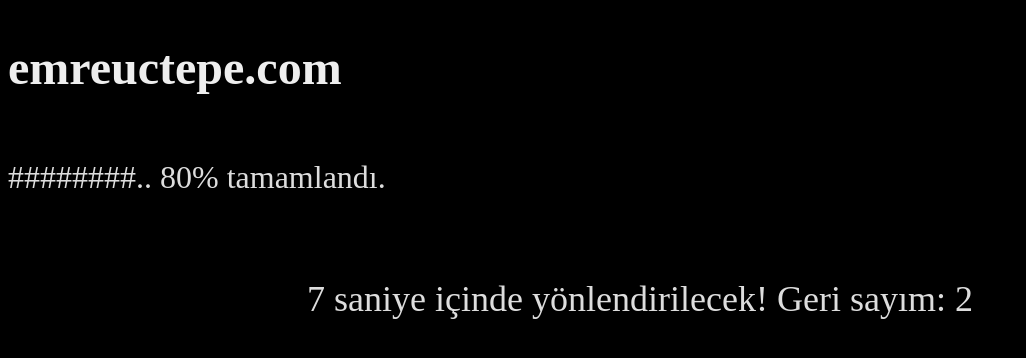
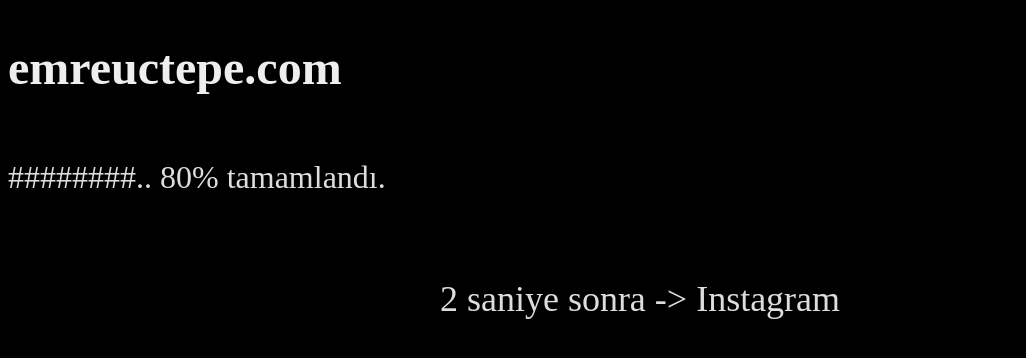
Before and after one commit to emreuctepe/emreuctepe.github.io, a plain HTML site: page index.html in a window 1280 px wide. Shown: the whole page, without its empty margins (0-1026 px from the left). Drawn offline with Linux system fonts and the light colour scheme.

Commit message:
Countdown text redesigned.

```diff
--- a/index.html
+++ b/index.html
@@ -30,7 +30,7 @@
 <body>
 	<h1>emreuctepe.com</h1>
  	<p id="bar">########.. 80% tamamlandı.</p>
-	<p class="countdown">7 saniye içinde yönlendirilecek! Geri sayım: <span id="countdown">7</span></p>
+	<p class="countdown"> <span id="countdown">7</span> saniye sonra -> Instagram</p>
 
 	<script>
 		var count = 7;
```
